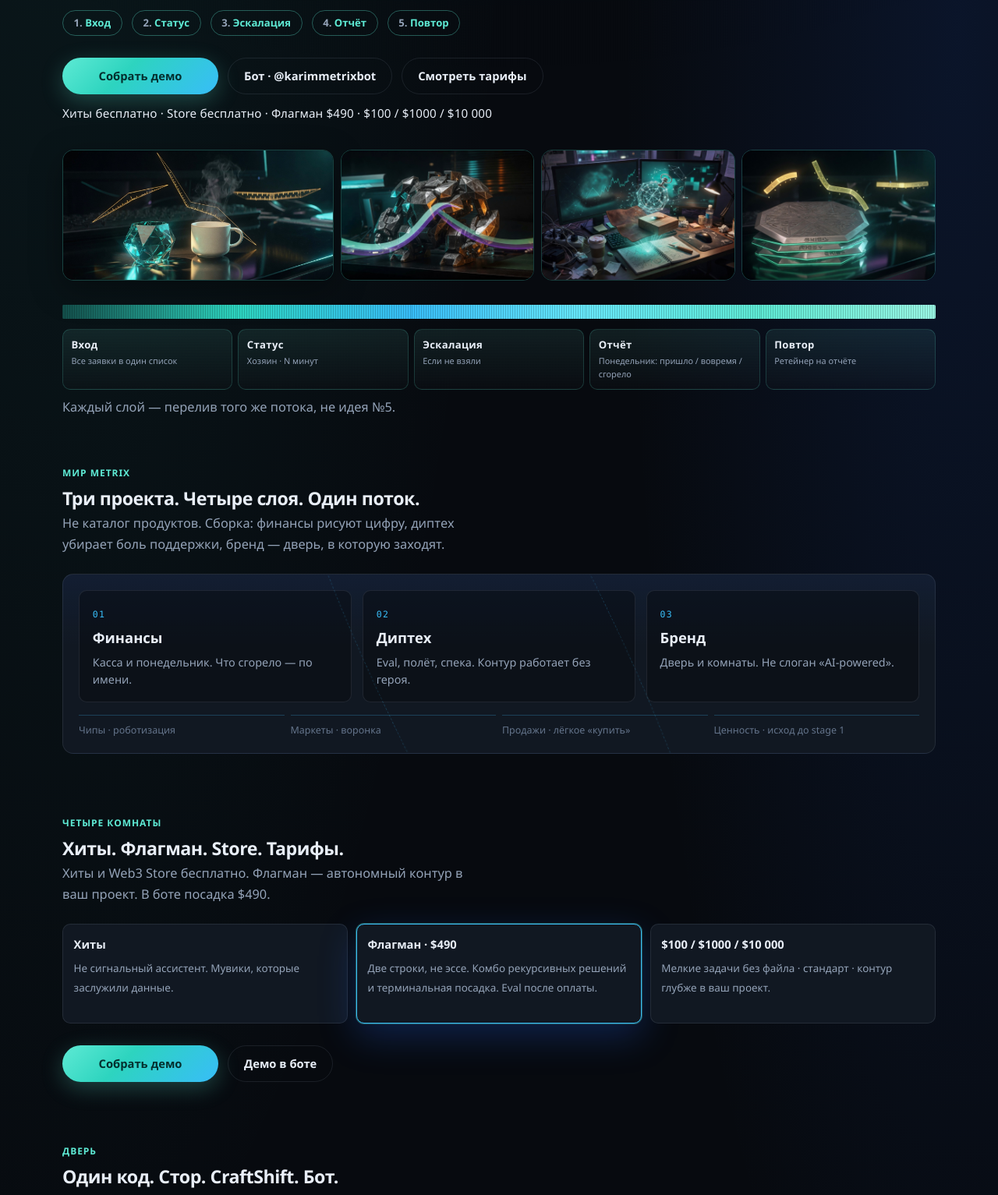
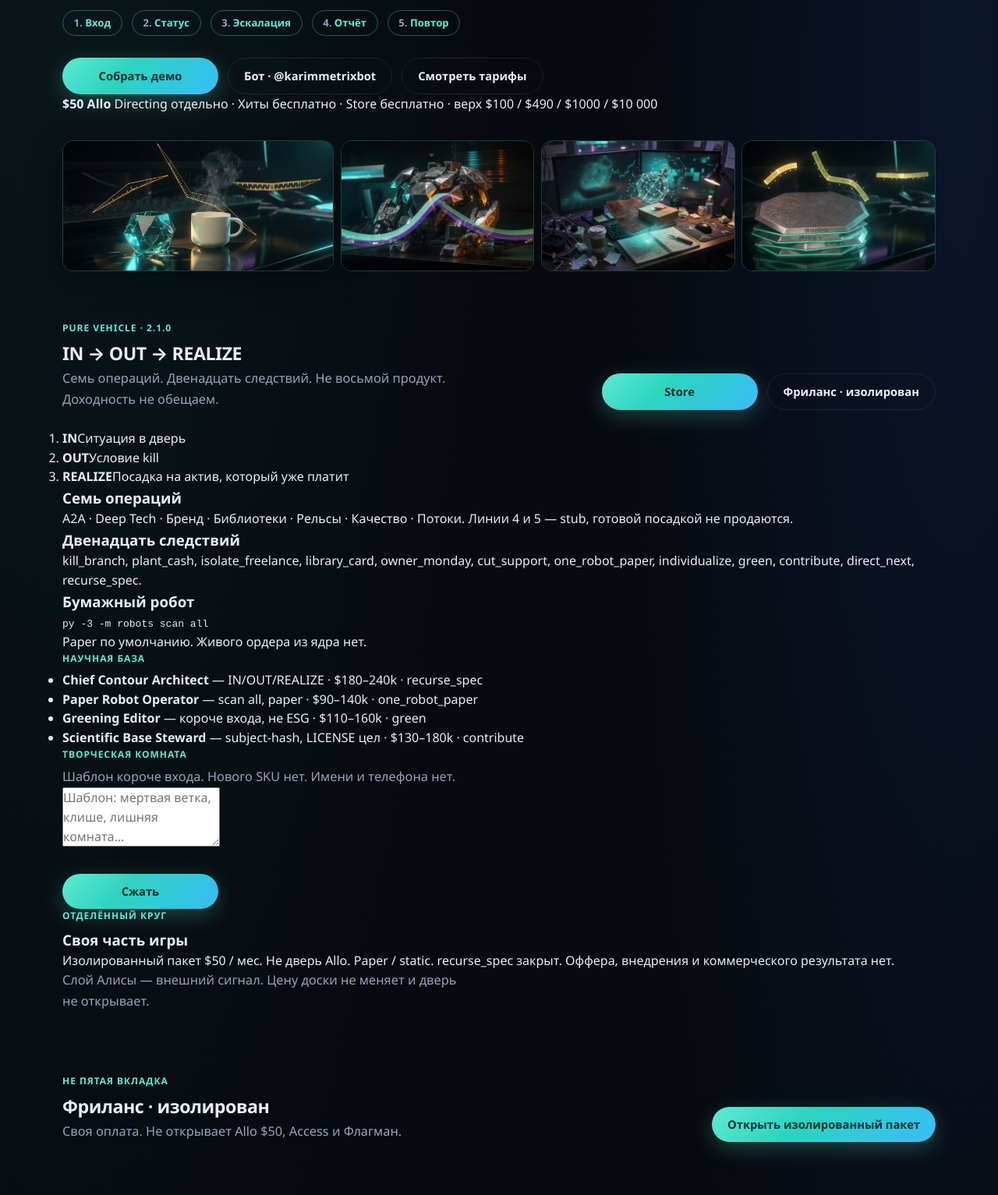
Before and after one commit to METRIXAI17/metrix-ai, a plain HTML site: page public/index.html in a window 1280 px wide. Shown: the part 336-1869 px from the top of the page at 78% size. Drawn offline with Linux system fonts and the light colour scheme.

Commit message:
feat: PURE VEHICLE 2.1.0 batch 12

```diff
--- a/public/index.html
+++ b/public/index.html
@@ -5,17 +5,17 @@
     <meta name="viewport" content="width=device-width, initial-scale=1" />
     <meta
       name="description"
-      content="Metrix AI — четыре комнаты. Хиты и Web3 Store бесплатно. Флагман $490: контур в ваш проект."
+      content="Metrix AI — дверь $50 Allo. Directing отдельно. Хиты и Store бесплатно."
     />
     <meta name="theme-color" content="#070a0f" />
     <meta property="og:title" content="Metrix AI — объект, не чат" />
     <meta
       property="og:description"
-      content="Две строки, не эссе. Хиты — не сигнальный ассистент. Флагман $490."
+      content="Две строки, не эссе. Дверь $50 Allo. Не сигнальный ассистент."
     />
     <meta property="og:image" content="assets/metrix-brand-m.jpg" />
     <title>Metrix AI — объект, не чат</title>
-    <link rel="stylesheet" href="css/styles.css?v=t5" />
+    <link rel="stylesheet" href="css/styles.css?v=allo1" />
     <link rel="icon" href="assets/metrix-brand-m.jpg" type="image/jpeg" />
     <link rel="apple-touch-icon" href="assets/metrix-brand-m.jpg" />
   </head>
@@ -68,7 +68,7 @@
         </h1>
         <p class="hero-lead" id="master-offer-sub" hidden></p>
         <p class="hero-sub2 hero-sub-shimmer" id="master-offer-sub2" data-i18n="hero_sub">
-          Хиты и Store бесплатно. Флагман: две строки, не эссе. $490 — контур в ваш проект.
+          Дверь $50 Allo. Directing отдельно. Хиты и Store бесплатно. Верхние комнаты — рекурсия.
         </p>
         <ol class="chain-stepper" id="chain-stepper" aria-label="Контур">
           <li data-i18n="chain_step_1">Вход</li>
@@ -84,8 +84,9 @@
           <a class="btn btn-ghost" href="https://t.me/karimmetrixbot">Бот · @karimmetrixbot</a>
           <a class="btn btn-ghost" href="#pricing" data-i18n="cta_pricing">Тарифы</a>
         </div>
-        <p class="hero-sub2" id="sku-strip">
-          Хиты бесплатно · Store бесплатно · Флагман $490 · $100 / $1000 / $10 000
+        <p class="hero-price" id="sku-strip">
+          <b>$50 Allo</b>
+          <span>Directing отдельно · Хиты бесплатно · Store бесплатно · верх $100 / $490 / $1000 / $10 000</span>
         </p>
         <div class="geo-strip" aria-hidden="true">
           <img src="assets/x-posts/sec-life.jpg" alt="" width="640" height="360" />
@@ -94,6 +95,78 @@
           <img src="assets/x-posts/sec-shop.jpg" alt="" width="640" height="360" />
         </div>
       </header>
+
+      <section class="section wrap pv" id="pure-vehicle">
+        <div class="section-head">
+          <div>
+            <div class="eyebrow">PURE VEHICLE · 2.1.0</div>
+            <h2>IN → OUT → REALIZE</h2>
+            <p class="how-lead">Семь операций. Двенадцать следствий. Не восьмой продукт. Доходность не обещаем.</p>
+          </div>
+          <div class="hero-actions">
+            <a class="btn btn-primary" href="/store/">Store</a>
+            <a class="btn btn-ghost" href="#freelance">Фриланс · изолирован</a>
+          </div>
+        </div>
+        <ol class="pv-rail" aria-label="Терминал">
+          <li><b>IN</b><span>Ситуация в дверь</span></li>
+          <li><b>OUT</b><span>Условие kill</span></li>
+          <li><b>REALIZE</b><span>Посадка на актив, который уже платит</span></li>
+        </ol>
+        <div class="pv-grid">
+          <article>
+            <h3>Семь операций</h3>
+            <p>A2A · Deep Tech · Бренд · Библиотеки · Рельсы · Качество · Потоки. Линии 4 и 5 — stub, готовой посадкой не продаются.</p>
+          </article>
+          <article>
+            <h3>Двенадцать следствий</h3>
+            <p>kill_branch, plant_cash, isolate_freelance, library_card, owner_monday, cut_support, one_robot_paper, individualize, green, contribute, direct_next, recurse_spec.</p>
+          </article>
+          <article>
+            <h3>Бумажный робот</h3>
+            <p><code>py -3 -m robots scan all</code><br />Paper по умолчанию. Живого ордера из ядра нет.</p>
+          </article>
+        </div>
+        <div class="pv-science" id="science-base">
+          <div class="eyebrow">Научная база</div>
+          <ul>
+            <li><b>Chief Contour Architect</b> — IN/OUT/REALIZE · $180–240k · recurse_spec</li>
+            <li><b>Paper Robot Operator</b> — scan all, paper · $90–140k · one_robot_paper</li>
+            <li><b>Greening Editor</b> — короче входа, не ESG · $110–160k · green</li>
+            <li><b>Scientific Base Steward</b> — subject-hash, LICENSE цел · $130–180k · contribute</li>
+          </ul>
+        </div>
+        <form class="pv-create" id="creative-room">
+          <div class="eyebrow">Творческая комната</div>
+          <p class="how-lead">Шаблон короче входа. Нового SKU нет. Имени и телефона нет.</p>
+          <textarea id="creative-text" rows="3" placeholder="Шаблон: мёртвая ветка, клише, лишняя комната…"></textarea>
+          <div class="hero-actions">
+            <button type="submit" class="btn btn-primary" id="creative-send">Сжать</button>
+          </div>
+          <p class="form-error" id="creative-error" role="status"></p>
+          <pre class="pv-out" id="creative-out" hidden></pre>
+        </form>
+        <div class="pv-circle" id="game-circle">
+          <div class="pv-ring" aria-hidden="true"></div>
+          <div>
+            <div class="eyebrow">Отделённый круг</div>
+            <h3>Своя часть игры</h3>
+            <p>Изолированный пакет $50 / мес. Не дверь Allo. Paper / static. recurse_spec закрыт. Оффера, внедрения и коммерческого результата нет.</p>
+            <p class="how-lead">Слой Алисы — внешний сигнал. Цену доски не меняет и дверь не открывает.</p>
+          </div>
+        </div>
+      </section>
+
+      <section class="section wrap" id="freelance">
+        <div class="section-head">
+          <div>
+            <div class="eyebrow">Не пятая вкладка</div>
+            <h2>Фриланс · изолирован</h2>
+            <p class="how-lead">Своя оплата. Не открывает Allo $50, Access и Флагман.</p>
+          </div>
+          <a class="btn btn-primary" id="freelance-isolated" href="https://t.me/karimmetrixbot">Открыть изолированный пакет</a>
+        </div>
+      </section>
 
       <section class="flow-band wrap" id="flow" aria-label="Контур">
         <div class="flow-spill" aria-hidden="true">
@@ -151,7 +224,7 @@
           <div>
             <div class="eyebrow">Четыре комнаты</div>
             <h2>Хиты. Флагман. Store. Тарифы.</h2>
-            <p class="how-lead">Хиты и Web3 Store бесплатно. Флагман — автономный контур в ваш проект. В боте посадка $490.</p>
+            <p class="how-lead">Хиты и Web3 Store бесплатно. Дверь $50 Allo. Верхние комнаты — рекурсия и спеки.</p>
           </div>
         </div>
         <ol class="access-scheme access-scheme-3">
@@ -160,8 +233,8 @@
             <span>Не сигнальный ассистент. Мувики, которые заслужили данные.</span>
           </li>
           <li class="access-wall">
-            <b>Флагман · $490</b>
-            <span>Две строки, не эссе. Комбо рекурсивных решений и терминальная посадка. Eval после оплаты.</span>
+            <b>Allo · $50</b>
+            <span>Дверь, семь операций, грант запросов. Directing отдельно. Файла рекурсии нет.</span>
           </li>
           <li>
             <b>$100 / $1000 / $10 000</b>
@@ -188,7 +261,7 @@
           <a class="btn btn-primary" href="/store/">Store</a>
           <a class="btn btn-ghost" href="https://t.me/karimmetrixbot">Бот · @karimmetrixbot</a>
           <button type="button" class="btn btn-ghost" data-mode-jump="request" data-i18n="cta_earn">
-            Помощь в заработке
+            Собрать контур
           </button>
         </div>
       </section>
@@ -234,7 +307,7 @@
             </ul>
             <a class="btn btn-primary" href="/ai/">SKU физ. товара</a>
             <button type="button" class="btn btn-ghost" data-mode-jump="request" data-i18n="cta_earn">
-              Помощь в заработке
+              Собрать контур
             </button>
           </div>
         </div>
@@ -293,7 +366,7 @@
             <p class="hint assets-auto-note" data-i18n="assets_note"></p>
             <p class="hint assets-auto-note" data-i18n="auto_note"></p>
             <button type="button" class="btn btn-primary" data-mode-jump="request" data-i18n="cta_earn">
-              Помощь в заработке
+              Собрать контур
             </button>
           </div>
         </div>
@@ -760,7 +833,7 @@
         <div class="section-head">
           <div>
             <div class="eyebrow" data-i18n="nav_consult">Consult</div>
-            <h2 data-i18n="form_title">Помощь в заработке</h2>
+            <h2 data-i18n="form_title">Собрать контур</h2>
             <p data-i18n="form_lead">
               Опишите ситуацию своими словами. Режем TYPE_A-контур и TYPE_B-серию отдельно. Нет числа — вопросы квалификации, не полный пакет.
             </p>
@@ -899,7 +972,7 @@
             <div class="eyebrow" data-i18n="nav_pricing">Pricing</div>
             <h2 id="pkg-title" data-i18n="pricing_title">Pricing</h2>
             <p class="pricing-discount" id="pricing-discount" data-i18n="pricing_discount">
-              Хиты бесплатно · Флагман $490 · $100 / $1000 / $10 000
+              Дверь $50 Allo · directing отдельно · Хиты и Store бесплатно · верх $100 / $490 / $1000 / $10 000
             </p>
           </div>
         </div>
@@ -913,7 +986,7 @@
             <button type="button" class="btn btn-primary" data-mode-jump="request" data-i18n="cta_consult">
               Consult + Tech-TZ
             </button>
-            <button type="button" class="btn btn-gold" data-mode-jump="generate" data-i18n="cta_earn">Помощь в заработке</button>
+            <button type="button" class="btn btn-gold" data-mode-jump="generate" data-i18n="cta_earn">Собрать демо</button>
             <button type="button" class="btn btn-ghost" data-mode-jump="funding" data-i18n="nav_funding">Funding</button>
           </div>
         </div>
@@ -963,7 +1036,7 @@
         };
       })();
     </script>
-    <script src="js/data.js?v=hl5"></script>
-    <script src="js/app.js?v=hl5"></script>
+    <script src="js/data.js?v=allo1"></script>
+    <script src="js/app.js?v=allo1"></script>
   </body>
 </html>
```
